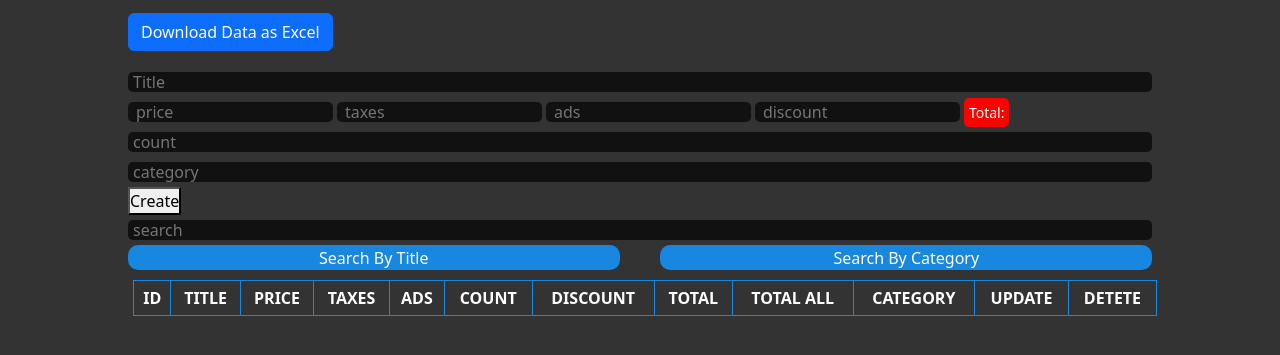
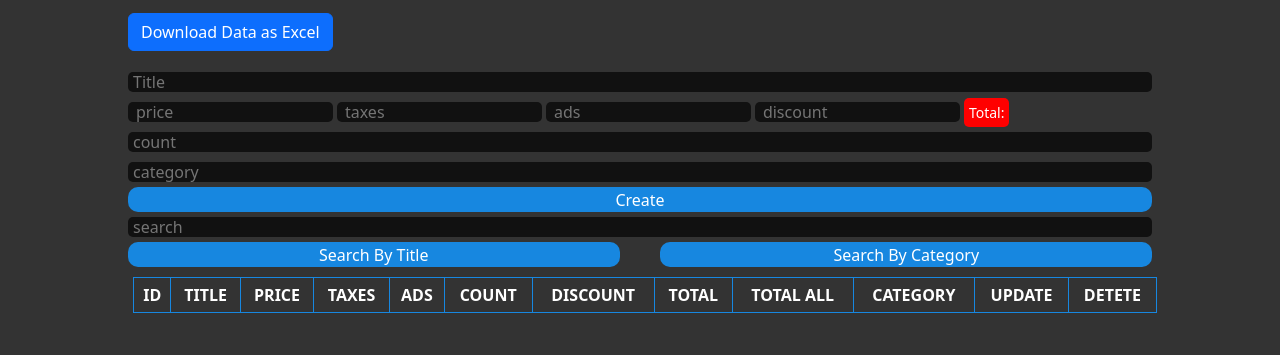
Before and after one commit to Ahmed3mer118/Crud, a plain HTML site: page index.html in a window 1280 px wide. Shown: the part 83-438 px from the top of the page. Drawn offline with nearby package versions, Linux system fonts and the light colour scheme; some packages are replaced by stand-ins of ours; a script that the page names is missing.

Commit message:
Update crud

```diff
--- a/css/crud.css
+++ b/css/crud.css
@@ -55,7 +55,7 @@ input[type="number"]::-webkit-outer-spin-button {
 /* input[type="number"] {
     overflow: hidden;
 } */
-.crud .search  #sumbit  {
+.crud #sumbit  {
     width: 100%;
     height: 25px;
     border: none;
```
